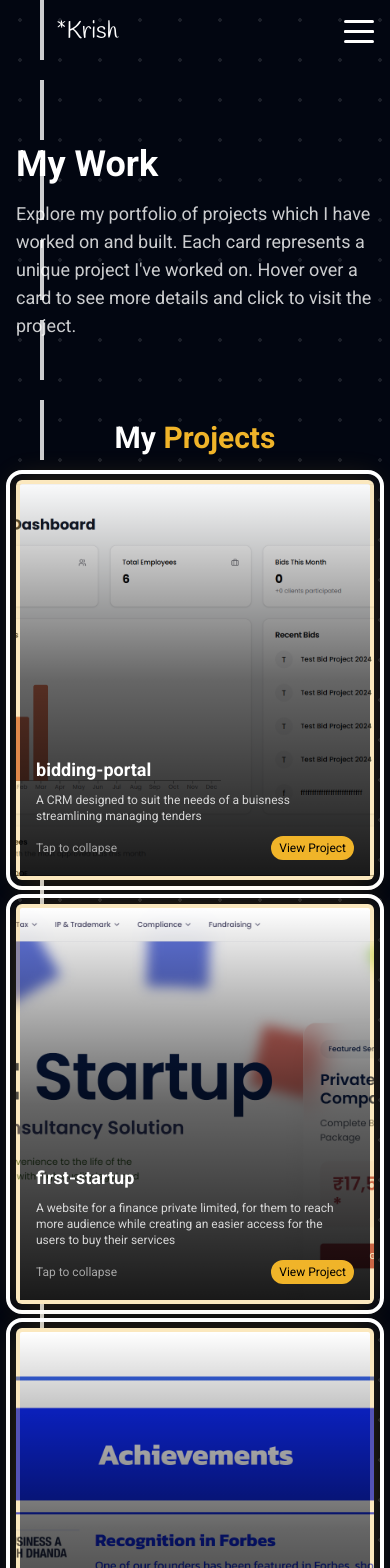
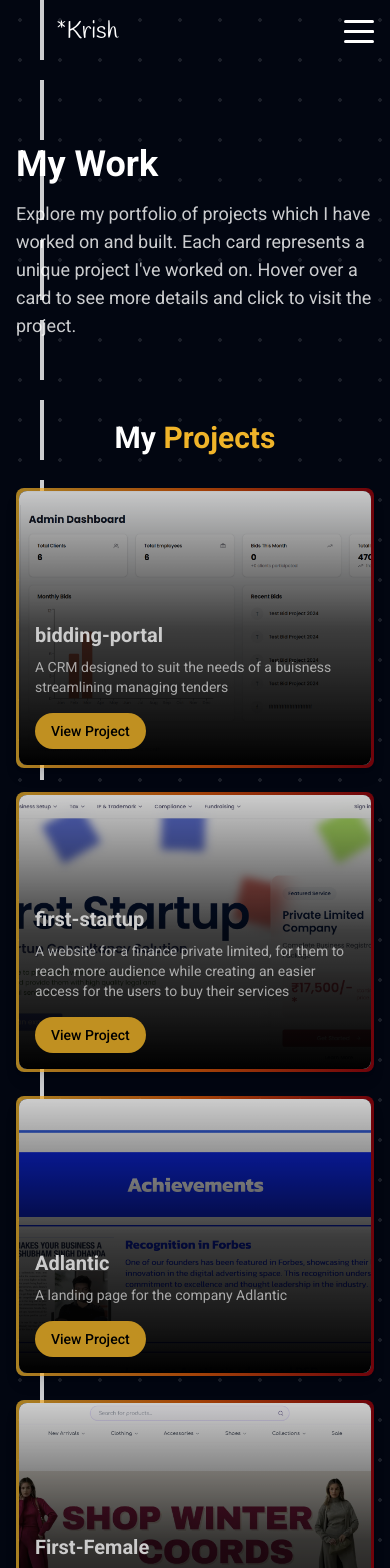
Before and after one commit to krishkh/porfolio-krish, a Next.js app: page /work in a window 390 px wide. Shown: the top 1568 px of the page. Built offline with nearby package versions, Linux system fonts and the light colour scheme; a web font is replaced by a local one.

Commit message:
made project more phonely

```diff
--- a/src/components/ProjectCard.tsx
+++ b/src/components/ProjectCard.tsx
@@ -1,9 +1,8 @@
 "use client";
 
-import { useRef, useState, useEffect } from "react";
+import { useRef } from "react";
 import { motion } from "framer-motion";
 import Link from "next/link";
-import { useMediaQuery } from "@/hooks/useMediaQuery";
 
 interface ProjectCardProps {
   imageUrl: string;
@@ -21,28 +20,18 @@ export default function ProjectCard({
   link,
 }: ProjectCardProps) {
   const cardRef = useRef<HTMLDivElement>(null);
-  const isMobile = useMediaQuery("(max-width: 768px)");
-  const [showContent, setShowContent] = useState(false);
 
   // Calculate rotation based on index
   const getRotation = () => {
-    if (isMobile) return 0; // No rotation on mobile
     const rotations = [-4, 3, -1, -5, -2, 2, 4];
     return rotations[index % rotations.length];
   };
 
-  // Reset showContent when device type changes
-  useEffect(() => {
-    setShowContent(isMobile);
-  }, [isMobile]);
-
-  // Desktop card - keep original design
-  if (!isMobile) {
   return (
     <Link href={link} passHref>
       <motion.div
         ref={cardRef}
-          className="preview mobile relative min-w-[360px] min-h-[540px] max-w-[360px] max-h-[540px]
+        className="preview relative min-w-[360px] min-h-[540px] max-w-[360px] max-h-[540px]
                   rounded-md outline outline-[9px] outline-white outline-offset-[9px]
                   bg-white shadow-lg cursor-pointer
                   grayscale sepia-[5%] opacity-[0.69] mix-blend-multiply
@@ -100,60 +89,3 @@ export default function ProjectCard({
     </Link>
   );
 }
-
-  // Mobile card - enhanced for touch devices
-  return (
-    <Link href={link} passHref>
-      <motion.div
-        ref={cardRef}
-        className="preview relative w-full h-[400px] rounded-md outline outline-[4px] outline-white outline-offset-[6px]
-                  bg-white shadow-lg cursor-pointer"
-        style={{
-          backgroundImage: `url(${imageUrl})`,
-          backgroundSize: "cover",
-          backgroundRepeat: "no-repeat",
-          backgroundPosition: "center center",
-          boxShadow: "0 0 30px 0 rgba(240, 180, 41, 0.2)",
-          borderWidth: "4px",
-          borderStyle: "solid",
-          borderColor: "rgba(240, 180, 41, 0.3)",
-        }}
-        whileTap={{
-          scale: 0.98,
-          transition: { duration: 0.1 },
-        }}
-        onClick={() => setShowContent(!showContent)}
-      >
-        {/* Content overlay that is always visible but can expand/collapse */}
-        <div
-          className="absolute inset-0 flex flex-col justify-end p-4
-                    bg-gradient-to-t from-black/90 via-black/60 to-transparent
-                    opacity-100 transition-opacity duration-300"
-        >
-          <div
-            className={`transform transition-transform duration-300 ${
-              !showContent ? "translate-y-[80%]" : "translate-y-0"
-            }`}
-          >
-            <h3 className="text-white text-lg font-bold mb-2">{title}</h3>
-            <p
-              className={`text-white/80 text-xs ${
-                !showContent ? "hidden" : "block"
-              }`}
-            >
-              {description}
-            </p>
-            <div className="mt-3 flex justify-between items-center">
-              <span className="text-white/60 text-xs">
-                {showContent ? "Tap to collapse" : "Tap to expand"}
-              </span>
-              <span className="bg-[#f0b429] text-black text-xs px-2 py-1 rounded-full">
-                View Project
-              </span>
-            </div>
-          </div>
-        </div>
-      </motion.div>
-    </Link>
-  );
-}
--- /dev/null
+++ b/src/components/ProjectCardMobile.tsx
@@ -0,0 +1,61 @@
+import React from "react";
+import Link from "next/link";
+import { motion } from "framer-motion";
+
+interface ProjectCardMobileProps {
+  imageUrl: string;
+  title: string;
+  description: string;
+  link: string;
+}
+
+const ProjectCardMobile = ({
+  imageUrl,
+  title,
+  description,
+  link,
+}: ProjectCardMobileProps) => {
+  return (
+    <Link href={link} passHref>
+      <motion.div
+        className="relative w-full h-[280px] rounded-lg overflow-hidden shadow-lg"
+        initial={{ opacity: 0, y: 20 }}
+        animate={{ opacity: 1, y: 0 }}
+        transition={{ duration: 0.5 }}
+        whileTap={{ scale: 0.98 }}
+      >
+        {/* Border animation */}
+        <div className="absolute inset-0 z-0">
+          <div className="absolute inset-0 bg-gradient-to-r from-[#f0b429] via-[#e85d04] to-[#9d0208] animate-pulse-slow opacity-70" />
+          <div className="absolute inset-[3px] bg-[#0f172a] rounded-lg" />
+        </div>
+
+        {/* Image */}
+        <div
+          className="absolute inset-[3px] rounded-lg overflow-hidden"
+          style={{
+            backgroundImage: `url(${imageUrl})`,
+            backgroundSize: "cover",
+            backgroundPosition: "center",
+            filter: "brightness(0.8)",
+          }}
+        >
+          {/* Content overlay */}
+          <div className="absolute inset-0 bg-gradient-to-t from-black via-black/70 to-transparent flex flex-col justify-end p-4">
+            <h3 className="text-white text-xl font-bold mb-2">{title}</h3>
+            <p className="text-white/80 text-sm line-clamp-3">{description}</p>
+
+            <motion.div
+              className="mt-4 bg-[#f0b429] text-black font-medium text-sm py-2 px-4 rounded-full w-fit"
+              whileTap={{ scale: 0.95 }}
+            >
+              View Project
+            </motion.div>
+          </div>
+        </div>
+      </motion.div>
+    </Link>
+  );
+};
+
+export default ProjectCardMobile;
--- a/src/components/ProjectsGrid.tsx
+++ b/src/components/ProjectsGrid.tsx
@@ -2,6 +2,7 @@
 
 // import { useState } from "react";
 import ProjectCard from "./ProjectCard";
+import ProjectCardMobile from "./ProjectCardMobile";
 import { useMediaQuery } from "@/hooks/useMediaQuery";
 
 // Sample project data - replace with your actual projects
@@ -47,18 +48,17 @@ export default function ProjectsGrid() {
     return (
       <div className="w-full py-8 sm:py-12">
         <div className="max-w-7xl mx-auto px-4 sm:px-6">
-          <h2 className="text-3xl sm:text-4xl font-bold text-white mb-6 text-center">
+          <h2 className="text-3xl sm:text-4xl font-bold text-white mb-8 text-center">
             My <span className="text-[#f0b429]">Projects</span>
           </h2>
 
           <div className="space-y-6 pb-8">
-            {projects.map((project, index) => (
+            {projects.map((project) => (
               <div key={project.id} className="w-full">
-                <ProjectCard
+                <ProjectCardMobile
                   imageUrl={project.imageUrl}
                   title={project.title}
                   description={project.description}
-                  index={index}
                   link={project.link}
                 />
               </div>
--- a/tailwind.config.ts
+++ b/tailwind.config.ts
@@ -19,6 +19,9 @@ export default {
         handlee: ["var(--font-handlee)"],
         shadow: ["var(--font-shadow)"],
       },
+      animate: {
+        "pulse-slow": "pulse 3s cubic-bezier(0.4, 0, 0.6, 1) infinite",
+      },
     },
   },
   plugins: [],
```
Lines whose indentation alone changed are shown as unchanged.
